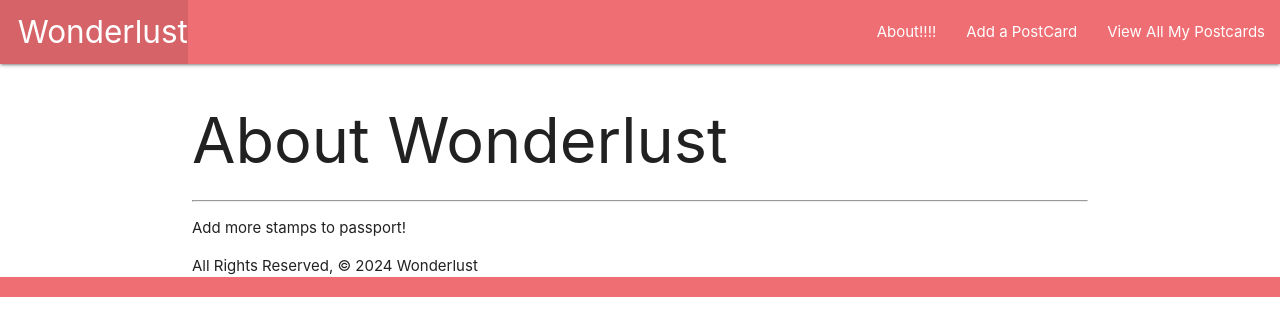
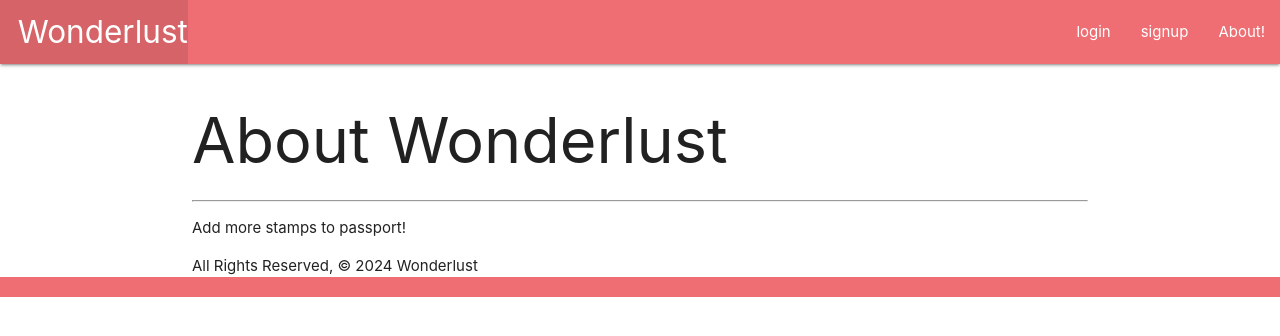
Before and after one commit to simon01092023/wonderlust, a Django app: page /about/ in a window 1280 px wide. Shown: the top 336 px of the page. Run offline with Django 4.2, Linux system fonts and the light colour scheme.

Commit message:
login + signup

```diff
--- a/main_app/templates/base.html
+++ b/main_app/templates/base.html
@@ -20,9 +20,21 @@
             </li>
           </ul>
           <ul class="right">
-            <li><a href="/about">About!!!!</a></li>
+            {% if user.is_authenticated %}
             <li><a href="{% url 'postcards_create' %}">Add a PostCard</a></li>
-            <li><a href="/postcards">View All My Postcards</a></li>
+
+            <li><a href="{% url 'index' %}">View All My PostCards</a></li>
+            <li>
+              <form method="post" action="{% url 'logout' %}">
+                {% csrf_token %}
+                <button type="submit" class="btn">logout</button>
+              </form>
+            </li>
+            {% else %}
+            <li><a href="{% url 'login' %}">login</a></li>
+            <li><a href="{% url 'signup' %}">signup</a></li>
+            <li><a href="/about">About!</a></li>
+            {% endif %}
           </ul>
         </div>
       </nav>
--- a/main_app/urls.py
+++ b/main_app/urls.py
@@ -7,7 +7,11 @@ urlpatterns = [
     path('about/', views.about, name='about'),
     path('postcards/', views.postcards_index, name='index'),
     path('postcards/<int:postcard_id>/', views.postcards_detail, name='detail'),
-    path('postcards/create/', views.PostCardCreate.as_view(), name='postcards_create'),
-    path('postcards/<int:pk>/update/', views.PostCardUpdate.as_view(), name='postcards_update'),
-    path('postcards/<int:pk>/delete/', views.PostCardDelete.as_view(), name='postcards_delete'),
+    path('postcards/create/', views.PostCardCreate.as_view(),
+         name='postcards_create'),
+    path('postcards/<int:pk>/update/',
+         views.PostCardUpdate.as_view(), name='postcards_update'),
+    path('postcards/<int:pk>/delete/',
+         views.PostCardDelete.as_view(), name='postcards_delete'),
+    path('accounts/signup/', views.signup, name='signup'),
 ]
--- a/main_app/views.py
+++ b/main_app/views.py
@@ -3,19 +3,44 @@ from .models import PostCard
 
 from django.views.generic.edit import CreateView, UpdateView, DeleteView
 
+# Login
+from django.contrib.auth import login
+from django.contrib.auth.forms import UserCreationForm
+# Authorization
+from django.contrib.auth.decorators import login_required
+from django.contrib.auth.mixins import LoginRequiredMixin
 
+def signup(request):
+	error_message = ''
+	if request.method == "POST":
+		# create the user form object
+		# request.POST is the contents of the form
+		form = UserCreationForm(request.POST)
+		if form.is_valid():
+			# save the user to the database
+			user = form.save() # this adds user to the table in psql
+			# login our user
+			login(request, user)
+			return redirect('index') # index is the name of the url path
+		else:
+			error_message = "Invalid signup - try again"
+	form = UserCreationForm()
+	return render(request, 'registration/signup.html', {
+		'error_message': error_message,
+		'form': form
+	})
 
-class PostCardCreate(CreateView):
+class PostCardCreate(LoginRequiredMixin, CreateView):
   model = PostCard
   fields = '__all__'
 
-class PostCardUpdate(UpdateView):
+class PostCardUpdate(LoginRequiredMixin, UpdateView):
   model = PostCard
   # Let's disallow the renaming of a cat by excluding the name field!
   fields = ['title', 'date', 'content', 'locations']
 
 
-class PostCardDelete(DeleteView):
+class PostCardDelete(LoginRequiredMixin, DeleteView):
   model = PostCard
   success_url = '/postcards'
 
@@ -36,7 +61,8 @@ def postcards_index(request):
     'postcards': postcards
   })
 
-
+@login_required
+# decorator function, the function called before detail page
 def postcards_detail(request, postcard_id):
   postcard = PostCard.objects.get(id=postcard_id)
   return render(request, 'postcards/detail.html', { 'postcard': postcard })
--- a/wonderlust/settings.py
+++ b/wonderlust/settings.py
@@ -120,5 +120,8 @@ STATIC_URL = 'static/'
 
 # Default primary key field type
 # https://docs.djangoproject.com/en/4.2/ref/settings/#default-auto-field
+# Add this variable to specify where a successful login redirects to
+LOGIN_REDIRECT_URL = '/postcards/'
+LOGOUT_REDIRECT_URL = '/'
 
 DEFAULT_AUTO_FIELD = 'django.db.models.BigAutoField'
--- a/wonderlust/urls.py
+++ b/wonderlust/urls.py
@@ -20,4 +20,5 @@ from django.urls import path, include
 urlpatterns = [
     path('', include('main_app.urls')),
     path('admin/', admin.site.urls),
+    path('accounts/', include('django.contrib.auth.urls')),
 ]
```
Also changed, not shown: main_app/templates/main_app/postcard_form.html (+2 -5 lines), main_app/templates/registration/login.html (added, +16 -0 lines), main_app/templates/registration/signup.html (added, +18 -0 lines).
